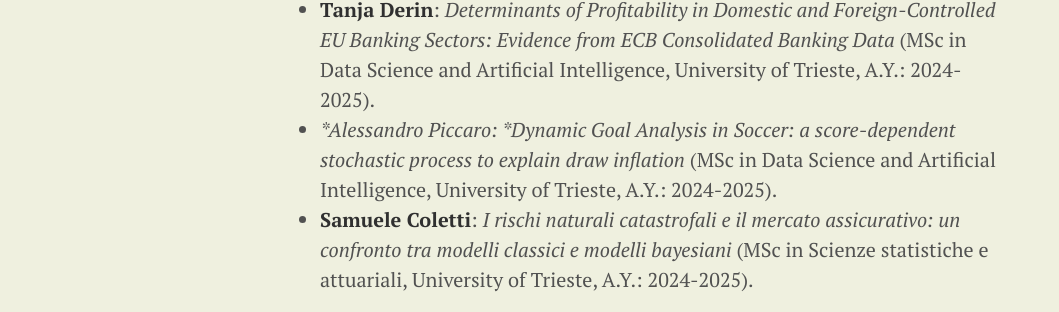
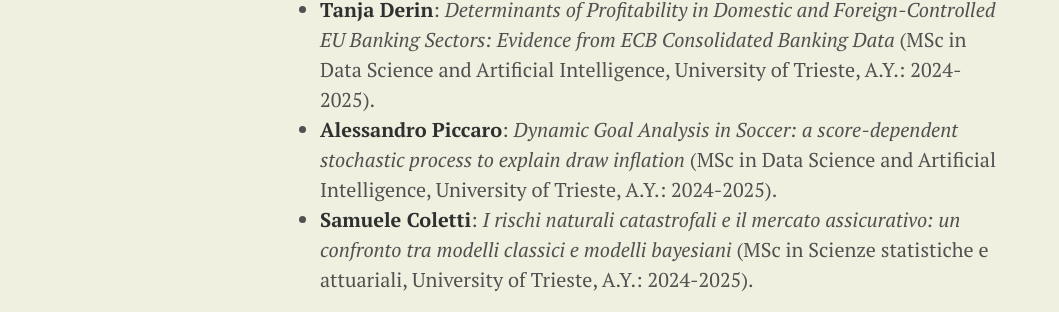
Before and after one commit to LeoEgidi/leoegidi.github.io, a Jekyll site: the page built from students.md, in a window 1280 px wide and 900 px high, scrolled down 3015 px. Shown: the part 265-577 px from the top of the window, without its empty margins (0-1059 px from the left). Built offline with Jekyll 4.4.1, drawn with Linux system fonts in a browser that asks for light colours; Markdown is read by kramdown in place of the engine named in the settings.

```diff
--- a/students.md
+++ b/students.md
@@ -51,5 +51,5 @@ sangue nella provincia di Trieste* (MSc in Scienze statistiche e attuariali, Uni
 - **Giulio Fantuzzi**: *From Tracking Data to Performance Insights: Advancing Intensity Metrics in Football Analytics* (MSc in Data Science and Artificial Intelligence, University of Trieste, A.Y.: 2024-2025).
 - **Tanja Derin**: *Determinants of Profitability in Domestic and Foreign-Controlled EU Banking
 Sectors: Evidence from ECB Consolidated Banking Data* (MSc in Data Science and Artificial Intelligence, University of Trieste, A.Y.: 2024-2025).
-- **Alessandro Piccaro: *Dynamic Goal Analysis in Soccer: a  score-dependent stochastic process to explain draw inflation* (MSc in Data Science and Artificial Intelligence, University of Trieste, A.Y.: 2024-2025).
+- **Alessandro Piccaro**: *Dynamic Goal Analysis in Soccer: a  score-dependent stochastic process to explain draw inflation* (MSc in Data Science and Artificial Intelligence, University of Trieste, A.Y.: 2024-2025).
 - **Samuele Coletti**: *I rischi naturali catastrofali e il mercato assicurativo: un confronto tra modelli classici e modelli bayesiani* (MSc in Scienze statistiche e attuariali, University of Trieste, A.Y.: 2024-2025).
```
